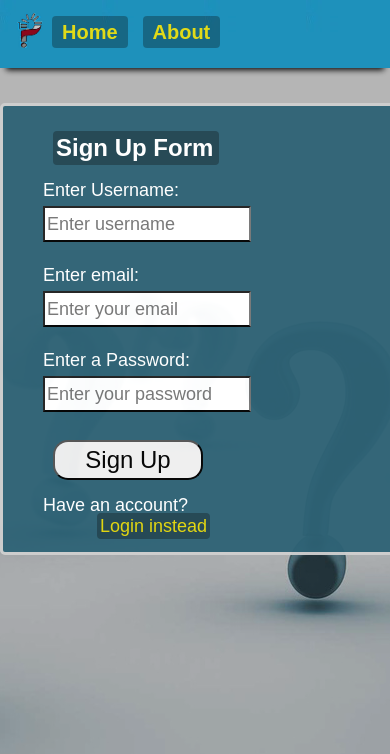
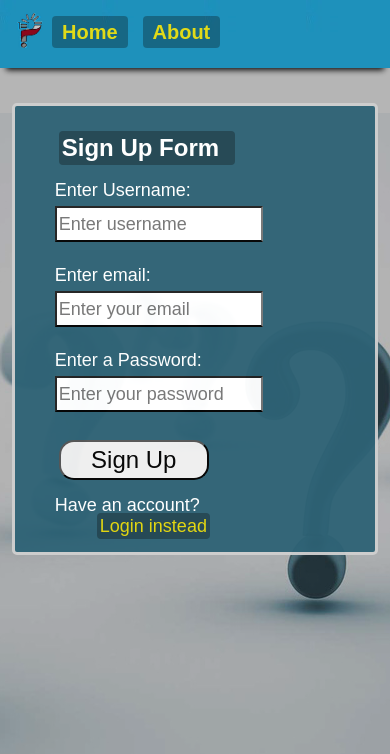
Before and after one commit to ProfJigsaw/stackqaface, a PHP site: page /signup.html in a window 390 px wide. Shown: the top 754 px of the page. Run offline with PHP 8.4, Linux system fonts and the light colour scheme.

Commit message:
style sheet update

```diff
--- a/css/gueststyle.css
+++ b/css/gueststyle.css
@@ -169,7 +169,7 @@ h2{
   border-radius: 4px;
 }
 #loginform, #signupform{
-	margin: 40px 33%;
+	margin: 40px auto;
 	width: 400px;
 	height: auto;
 	background-color: rgb(46, 98, 116);
@@ -284,18 +284,12 @@ h2{
       margin-left: -30%;
       width: 60%;
 		}
-		#loginform, #signupform{
-			margin: 40px 0;
-			height: auto;
-			background-color: rgb(46, 98, 116);
-			padding: 10px;
-			border: 3px #ccc solid;
-			font-family: 'Ubuntu', sans-serif;
-			border-radius: 5px;
+		#form-control {
+			margin: 2% auto;
 		}
 		#loginformheader{
 			margin: 15px 10%;
-			width: 40%;
+			width: 50%;
 		}
 		#loginform input, #signupform input{
 			margin-left: 30px;
@@ -313,3 +307,15 @@ h2{
 		margin: 4px 33%;
 	}
 }
+@media only screen and (max-width: 500px) {
+		#loginform, #signupform{
+			margin: 40px 3%;
+			width: auto;
+			height: auto;
+			background-color: rgb(46, 98, 116);
+			padding: 10px;
+			border: 3px #ccc solid;
+			font-family: 'Ubuntu', sans-serif;
+			border-radius: 5px;
+		}
+}
```
